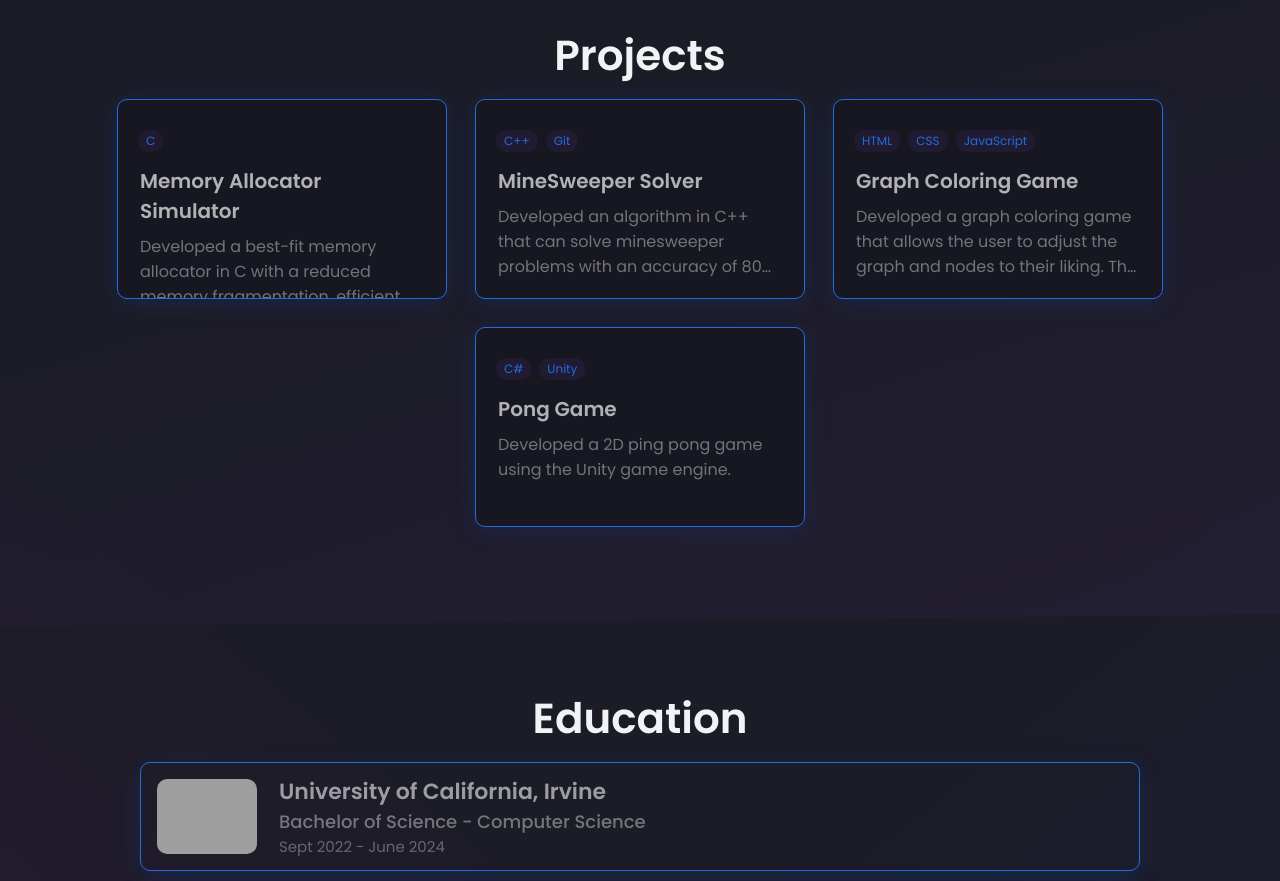
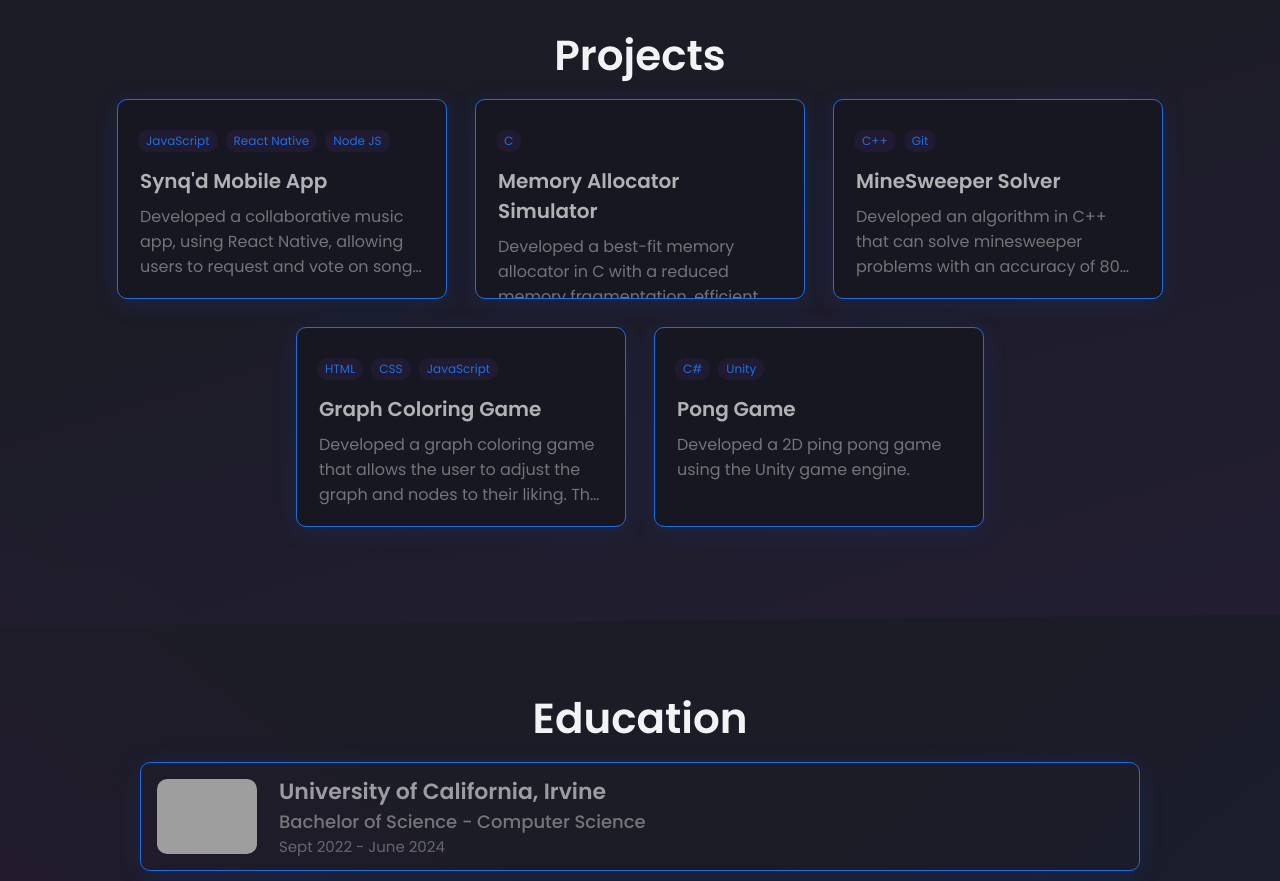
Before and after one commit to Vedaantp/Portfolio, a React (Create React App) app: page / in a window 1280 px wide. Shown: the part 1440-2321 px from the top of the page. Built offline with nearby package versions, Linux system fonts and the light colour scheme; grey boxes are pictures that could not be loaded.

Commit message:
Added new project card and changed styling of project cards

```diff
--- a/src/components/ProjectDetails/index.jsx
+++ b/src/components/ProjectDetails/index.jsx
@@ -6,11 +6,11 @@ import styled from 'styled-components'
 const Container = styled.div`
 width: 100%;
 height: 100%;
-position: absolute;
-top: 25%;
+position: relative;
+top: 0%;
 left: 0;
 display: flex;
-align-items: top;
+align-items: center;
 justify-content: center;
 overflow-y: scroll;
 transition: all 0.5s ease;
--- a/src/data/constants.js
+++ b/src/data/constants.js
@@ -162,6 +162,14 @@ export const education = [
 export const projects = [
     {
         id: 0,
+        title: "Synq'd Mobile App",
+        description:
+            "Developed a collaborative music app, using React Native, allowing users to request and vote on songs that get automatically added to the host’s Spotify queue. Integrated Spotify Web API to provide users real time playback, queue information, and support for automatic queueing functionality. Created a secure Node JS server to manage session and voting functionalities with little overhead.",
+        tags: ["JavaScript", "React Native", "Node JS"],
+        link: "https://apps.apple.com/us/app/synqd/id6476221500",
+    },
+    {
+        id: 1,
         title: "Memory Allocator Simulator",
         description:
             "Developed a best-fit memory allocator in C with a reduced memory fragmentation, efficient resource utilization, and high performance. Implemented block coalescing to reduce fragmentation and allows for users flexibility at allocation.",
@@ -169,7 +177,7 @@ export const projects = [
         link: "https://github.com/Vedaantp/MemoryAllocatorSimulator",
     },
     {
-        id: 1,
+        id: 2,
         title: "MineSweeper Solver",
         description:
             "Developed an algorithm in C++ that can solve minesweeper problems with an accuracy of 80%. Implemented DFS, backtracking, and heuristics to efficiently solve worlds in under 3 minutes.",
@@ -177,7 +185,7 @@ export const projects = [
         link: "https://github.com/Vedaantp/MinesweeperSolver",
     },
     {
-        id: 2,
+        id: 3,
         title: "Graph Coloring Game",
         description:
             "Developed a graph coloring game that allows the user to adjust the graph and nodes to their liking. The objective of the game is to color the graph using the least amount of colors possible, however, a node cannot be the same color as it's neighbor. User can check if their answer is correct and/or see how the algorithm finds the answer.",
@@ -185,7 +193,7 @@ export const projects = [
         link: "https://vedaantp.github.io/GraphColoringGame/",
     },
     {
-        id: 3,
+        id: 4,
         title: "Pong Game",
         description:
             "Developed a 2D ping pong game using the Unity game engine.",
```
